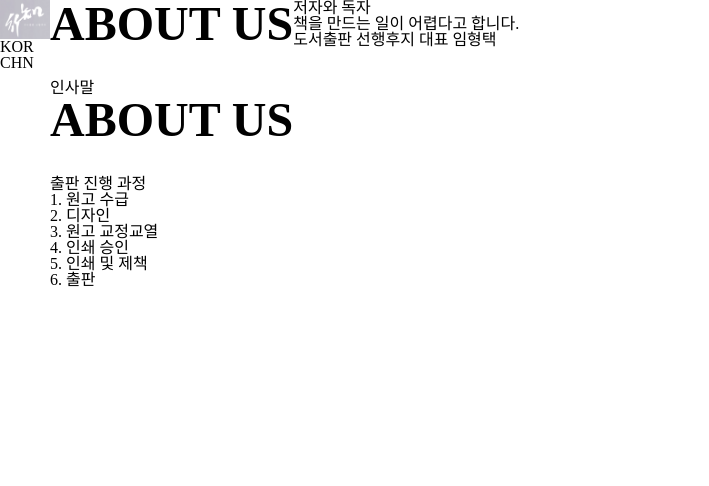
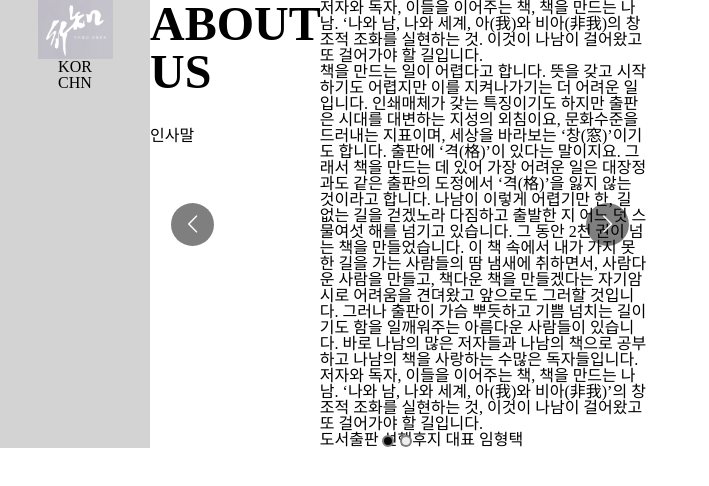
Before and after one commit to seongminjung/shhj, a React (Create React App) app: page /about in a window 1280 px wide. Shown: the top 486 px of the page, without its empty margins (0-709 px from the left). Built offline with nearby package versions, Linux system fonts and the light colour scheme; no server answers; a web font is replaced by a local one.

Commit message:
Add text and carousel

```diff
--- a/src/components/About1.js
+++ b/src/components/About1.js
@@ -10,8 +10,30 @@ const About1 = () => {
           <p className="a1-subtitle">인사말</p>
         </div>
         <div className="a1-right">
-          <p className="a1-sectiontitle">저자와 독자</p>
-          <p className="a1-sectionbody">책을 만드는 일이 어렵다고 합니다.</p>
+          <p className="a1-sectiontitle">
+            저자와 독자, 이들을 이어주는 책, 책을 만드는 나남. ‘나와 남, 나와
+            세계, 아(我)와 비아(非我)의 창조적 조화를 실현하는 것. 이것이 나남이
+            걸어왔고 또 걸어가야 할 길입니다.
+          </p>
+          <p className="a1-sectionbody">
+            책을 만드는 일이 어렵다고 합니다. 뜻을 갖고 시작하기도 어렵지만 이를
+            지켜나가기는 더 어려운 일입니다. 인쇄매체가 갖는 특징이기도 하지만
+            출판은 시대를 대변하는 지성의 외침이요, 문화수준을 드러내는
+            지표이며, 세상을 바라보는 ‘창(窓)’이기도 합니다. 출판에 ‘격(格)’이
+            있다는 말이지요. 그래서 책을 만드는 데 있어 가장 어려운 일은
+            대장정과도 같은 출판의 도정에서 ‘격(格)’을 잃지 않는 것이라고
+            합니다. 나남이 이렇게 어렵기만 한, 길 없는 길을 걷겠노라 다짐하고
+            출발한 지 어느 덧 스물여섯 해를 넘기고 있습니다. 그 동안 2천 권이
+            넘는 책을 만들었습니다. 이 책 속에서 내가 가지 못한 길을 가는
+            사람들의 땀 냄새에 취하면서, 사람다운 사람을 만들고, 책다운 책을
+            만들겠다는 자기암시로 어려움을 견뎌왔고 앞으로도 그러할 것입니다.
+            그러나 출판이 가슴 뿌듯하고 기쁨 넘치는 길이기도 함을 일깨워주는
+            아름다운 사람들이 있습니다. 바로 나남의 많은 저자들과 나남의 책으로
+            공부하고 나남의 책을 사랑하는 수많은 독자들입니다. 저자와 독자,
+            이들을 이어주는 책, 책을 만드는 나남. ‘나와 남, 나와 세계, 아(我)와
+            비아(非我)’의 창조적 조화를 실현하는 것, 이것이 나남이 걸어왔고 또
+            걸어가야 할 길입니다.
+          </p>
           <p className="a1-sectionfooter">
             도서출판 선행후지 대표 <span>임형택</span>
           </p>
--- a/src/css/about.css
+++ b/src/css/about.css
@@ -0,0 +1,3 @@
+.a-carousel {
+  width: 500px;
+}
--- a/src/css/home.css
+++ b/src/css/home.css
@@ -8,7 +8,9 @@
   display: flex;
   justify-content: space-between;
   align-items: flex-end;
+  margin-top: 200px;
 }
+
 .h-links a p {
   font-size: 40px;
   font-weight: 700;
@@ -16,6 +18,7 @@
   -webkit-text-stroke: 1px black;
   color: transparent;
   transition: 0.1s ease-in-out;
+  margin-top: 20px;
 }
 
 .h-links a :hover {
@@ -25,4 +28,5 @@
 
 .h-copyright {
   font-size: 10px;
+  color: #9f9f9f;
 }
--- a/src/css/navigation.css
+++ b/src/css/navigation.css
@@ -1,5 +1,11 @@
+.n-wrapper {
+  width: 150px;
+  text-align: center;
+  background-color: #d3d3d3;
+}
+
 .n-logo {
-  width: 50px;
+  width: 75px;
 }
 
 .n-language p {
--- a/src/routes/About.js
+++ b/src/routes/About.js
@@ -1,17 +1,53 @@
 import React from "react";
+import Carousel from "react-multi-carousel";
+import "react-multi-carousel/lib/styles.css";
 import About1 from "components/About1";
 import About2 from "components/About2";
 import "css/about.css";
 
 const About = () => {
+  const responsive = {
+    desktop: {
+      breakpoint: { max: 3000, min: 1024 },
+      items: 1,
+    },
+    tablet: {
+      breakpoint: { max: 1024, min: 464 },
+      items: 1,
+    },
+    mobile: {
+      breakpoint: { max: 464, min: 0 },
+      items: 1,
+    },
+  };
   return (
-    <div>
-      <div className="about1">
+    <div className="a-carousel">
+      <Carousel
+        responsive={responsive}
+        swipeable={false}
+        draggable={false}
+        infinite={true}
+        // arrows={false}
+        showDots={true}
+        autoPlay={false}
+        // autoPlaySpeed={3000}
+        renderButtonGroupOutside={true}
+        // customButtonGroup={<ButtonGroup />}
+        // customLeftArrow={<CustomLeftArrow />}
+        // customRightArrow={<CustomRightArrow />}
+        // keyBoardControl={false}
+        // ssr={true} // means to render carousel on server-side.
+        // customTransition="all .5"
+        // transitionDuration={500}
+        // containerClass="carousel-container"
+        // removeArrowOnDeviceType={["tablet", "mobile"]}
+        // deviceType={this.props.deviceType}
+        // dotListClass="custom-dot-list-style"
+        // itemClass="carousel-item-padding-40-px"
+      >
         <About1 />
-      </div>
-      <div className="about2">
         <About2 />
-      </div>
+      </Carousel>
     </div>
   );
 };
--- a/src/routes/Books.js
+++ b/src/routes/Books.js
@@ -13,7 +13,25 @@ const Books = () => {
         </div>
         <div className="b-right">
           <p className="b-sectiontitle">저자와 독자</p>
-          <p className="b-sectionbody">책을 만드는 일이 어렵다고 합니다.</p>
+          <p className="b-sectionbody">
+            책 소개: 책을 만드는 일이 어렵다고 합니다. 뜻을 갖고 시작하기도
+            어렵지만 이를 지켜나가기는 더 어려운 일입니다. 인쇄매체가 갖는
+            특징이기도 하지만 출판은 시대를 대변하는 지성의 외침이요, 문화수준을
+            드러내는 지표이며, 세상을 바라보는 ‘창(窓)’이기도 합니다. 출판에
+            ‘격(格)’이 있다는 말이지요. 그래서 책을 만드는 데 있어 가장 어려운
+            일은 대장정과도 같은 출판의 도정에서 ‘격(格)’을 잃지 않는 것이라고
+            합니다. 요약: 나남이 이렇게 어렵기만 한, 길 없는 길을 걷겠노라
+            다짐하고 출발한 지 어느 덧 스물여섯 해를 넘기고 있습니다. 그 동안
+            2천 권이 넘는 책을 만들었습니다. 이 책 속에서 내가 가지 못한 길을
+            가는 사람들의 땀 냄새에 취하면서, 사람다운 사람을 만들고, 책다운
+            책을 만들겠다는 자기암시로 어려움을 견뎌왔고 앞으로도 그러할
+            것입니다. 그러나 출판이 가슴 뿌듯하고 기쁨 넘치는 길이기도 함을
+            일깨워주는 아름다운 사람들이 있습니다. 바로 나남의 많은 저자들과
+            나남의 책으로 공부하고 나남의 책을 사랑하는 수많은 독자들입니다.
+            저자와 독자, 이들을 이어주는 책, 책을 만드는 나남. ‘나와 남, 나와
+            세계, 아(我)와 비아(非我)’의 창조적 조화를 실현하는 것, 이것이
+            나남이 걸어왔고 또 걸어가야 할 길입니다.
+          </p>
           <p className="b-sectionfooter">
             도서출판 선행후지 대표 <span>임형택</span>
           </p>
--- a/src/routes/Main.js
+++ b/src/routes/Main.js
@@ -13,7 +13,10 @@ const Main = () => {
           <p className="m-date">2023.02</p>
           <p className="m-title">행복을 찾아서 가는 길</p>
           <p className="m-body">
-            이번 [행복을 찾아서 가는 길]은 행복을 위해서 내린 그동안의 결정
+            이번 [행복을 찾아서 가는 길]은 행복을 위해서 내린 그동안의 결정이
+            과연 좋은 결과를 가져다주었는지에 대한 생각으로 이번 [행복을 찾아서
+            가는 길]은 행복을 위해서 내린 그동안의 결정이 과연 좋은 결과를
+            가져다주었는지에 대한 생각으로....
           </p>
           <p className="m-footer">책을 펴내며: 산사의 미학</p>
         </div>
```
